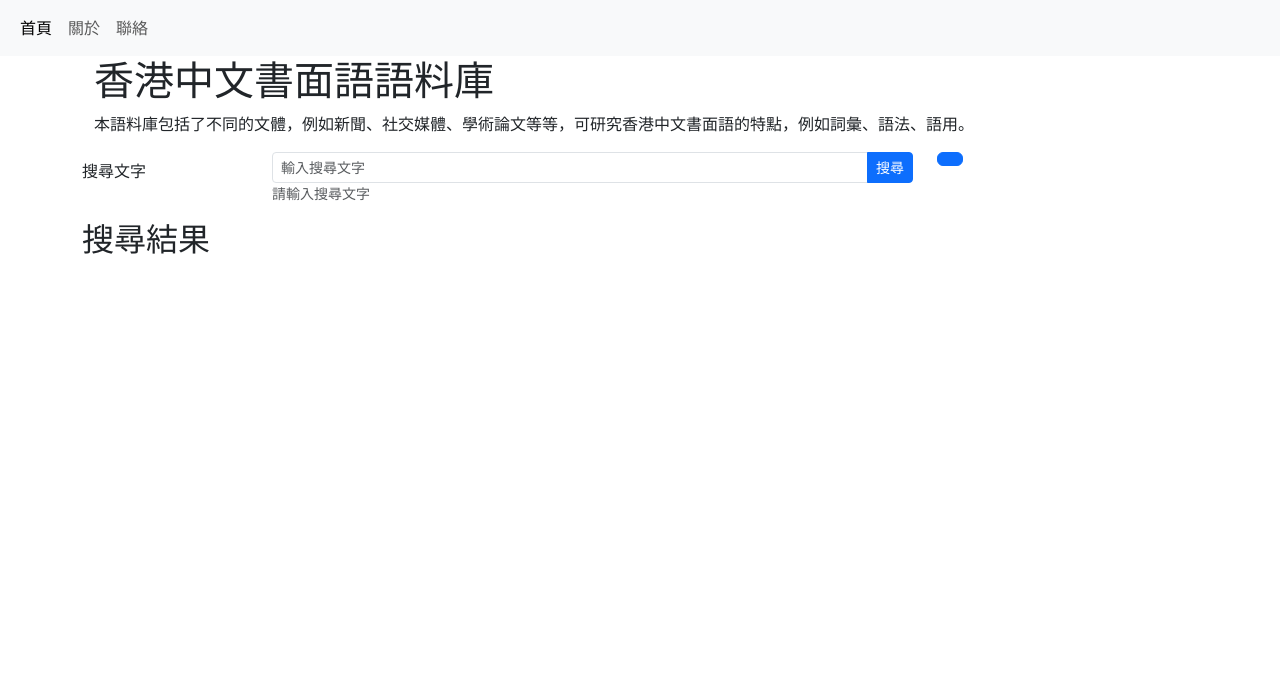
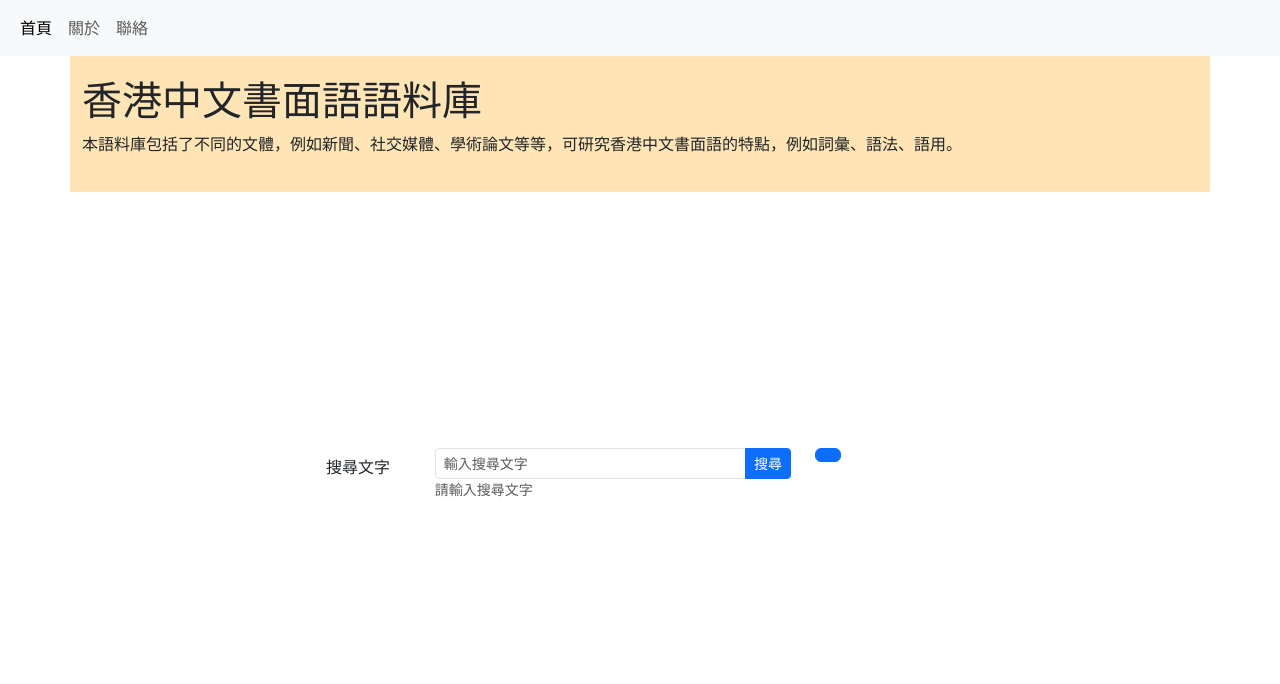
Before and after one commit to chaaklau/hkswcdemo, a plain HTML site: page index.html in a window 1280 px wide. Shown: the top 684 px of the page. Drawn offline with nearby package versions, Linux system fonts and the light colour scheme; no server answers; some icons are missing.

Commit message:
Update index.html

```diff
--- a/index.html
+++ b/index.html
@@ -7,9 +7,9 @@
         <link href="https://cdn.jsdelivr.net/npm/bootstrap@5.3.3/dist/css/bootstrap.min.css" rel="stylesheet" integrity="sha384-QWTKZyjpPEjISv5WaRU9OFeRpok6YctnYmDr5pNlyT2bRjXh0JMhjY6hW+ALEwIH" crossorigin="anonymous">
         <style>
             .annotation {color:gray;font-size:small;padding-left:0.5em;padding-right:0.5em;min-width:100;}
-            .description {background-color: moccasin; padding: 20px 0px; }
-            resultTable {width: 80%}
-            searchArea {padding: 20%}
+            #description {background-color: moccasin; padding: 20px 0px; }
+            #resultTable {width: 80%}
+            #searchArea {padding: 20%}
             .pre {text-align: right}
             .post {text-align: left}
             td {vertical-align: top;}
```
